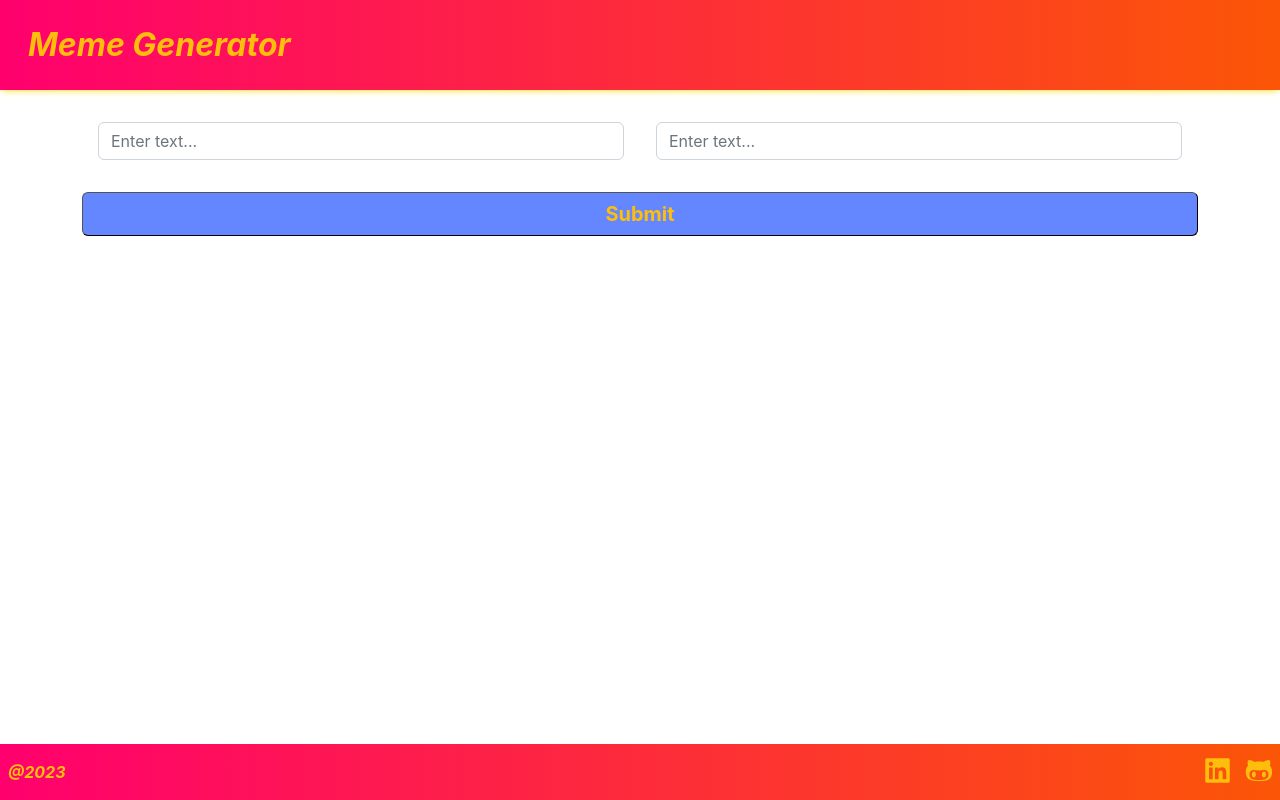
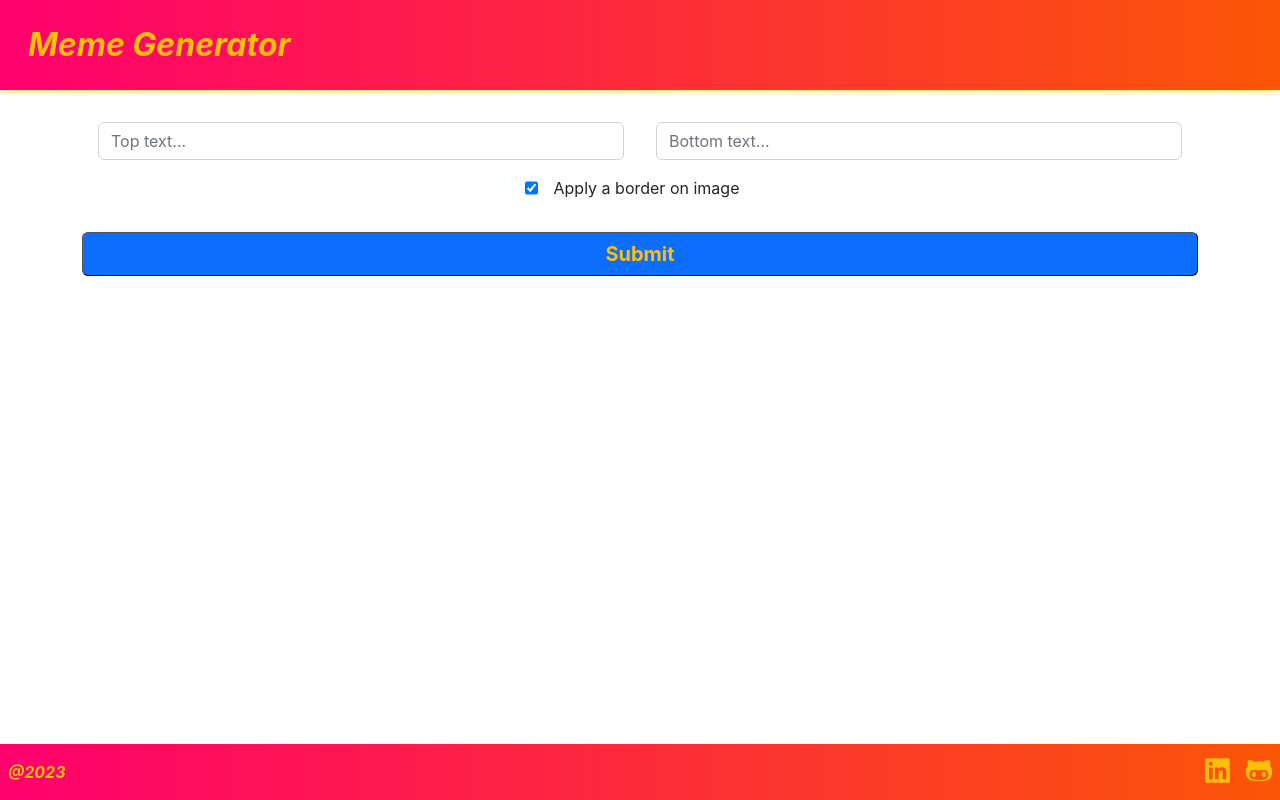
Before and after one commit to SiegfriedBz/react_tenzies--vercel, a React (Create React App) app: page / in a window 1280 px wide. Built offline with nearby package versions, Linux system fonts and the light colour scheme; no server answers.

Commit message:
add clsx + refactor

```diff
--- a/package.json
+++ b/package.json
@@ -4,6 +4,7 @@
   "private": true,
   "dependencies": {
     "bootstrap": "^5.2.3",
+    "clsx": "^1.2.1",
     "react": "^18.2.0",
     "react-dom": "^18.2.0",
     "react-scripts": "5.0.1",
--- a/src/App.js
+++ b/src/App.js
@@ -10,8 +10,9 @@ function App() {
     const [allMemeImages, setAllMemeImages] = useState([])
     const [meme, setMeme] = useState({
         url: '',
-        textTop: '',
-        textBottom: ''
+        topText: '',
+        bottomText: '',
+        withBorder: true
     })
 
     useEffect(() => {
@@ -36,8 +37,9 @@ function App() {
             const rdm = Math.floor(Math.random() *  allMemeImages.length)
             setMeme({
                 url: allMemeImages[rdm].url,
-                textTop: input.textTop ,
-                textBottom: input.textBottom
+                topText: input.topText ,
+                bottomText: input.bottomText,
+                withBorder: input.withBorder
             })
         } else { return }
     }
--- a/src/assets/styles/sheets/_button.scss
+++ b/src/assets/styles/sheets/_button.scss
@@ -6,10 +6,10 @@
   color: $yellow;
   font-size: 1.25rem;
   font-weight: bolder;
-  background-color: $blue-light;
+  background-color: $primary;
   transition: background-color 0.15s ease-in-out;
 
   &:hover {
-    background-color: $primary;
+    background-color: $blue-light;
   }
 }
--- a/src/assets/styles/sheets/_card.scss
+++ b/src/assets/styles/sheets/_card.scss
@@ -1,6 +1,12 @@
 .card--wrapper {
-  margin: 1rem 1rem;
   position: relative;
+  margin: auto;
+  max-height: 550px;
+  max-width: 550px;
+}
+
+.card--wrapper-border {
+  border: 5px solid $yellow-light;
 }
 
 .card--img {
@@ -8,18 +14,20 @@
   overflow: hidden;
 }
 
-.card--userTextTop {
+.card--topText {
   position: absolute;
+  color: $yellow-light;
   z-index: 100;
-  background-color: red;
+  font-weight: bolder;
   top: 2rem;
   left: 2rem;
 }
 
-.card--userTextBottom {
+.card--bottomText {
   position: absolute;
+  color: $yellow-light;
   z-index: 100;
-  background-color: red;
+  font-weight: bolder;
   bottom: 2rem;
   right: 2rem;
 }
--- a/src/assets/styles/sheets/index.scss
+++ b/src/assets/styles/sheets/index.scss
@@ -1,6 +1,7 @@
 @import "variables";
 @import "general";
 @import 'button';
+@import 'card';
 @import 'navbar';
 @import 'footer';
 //@import 'logo';
--- a/src/components/Card.jsx
+++ b/src/components/Card.jsx
@@ -1,13 +1,19 @@
+import clsx from 'clsx'
+
 const Card = ({ meme }) => {
-    const { url, textTop, textBottom } = meme
+    const { url, topText, bottomText, withBorder } = meme
+
+    const cardWrapperClass = clsx( 'd-flex justify-content-center card--wrapper', {
+        'card--wrapper-border': withBorder
+    })
 
     return (
             <>
-                {url && textTop && textBottom &&
-                    <div className="d-flex justify-content-center card--wrapper">
-                        <img src={url} class='card--img' alt="meme image" />
-                        <span className='card--userTextTop'>{textTop}</span>
-                        <span className='card--userTextBottom'>{textBottom}</span>
+                {url && topText && bottomText &&
+                    <div className={cardWrapperClass} >
+                        <img src={url} className='card--img' alt="meme image" />
+                        <h1 className='card--topText'>{topText}</h1>
+                        <h1 className='card--bottomText'>{bottomText}</h1>
                     </div>
                 }
             </>
--- a/src/components/Form.jsx
+++ b/src/components/Form.jsx
@@ -2,11 +2,14 @@ import { useState } from 'react'
 import Button from './shared/Button'
 
 const Form = ({onSubmitText}) => {
-    const initInput = { textTop: '', textBottom: '' }
+    const initInput = { topText: '', bottomText: '', withBorder: true }
     const [input, setInput] = useState(initInput)
 
     const handleChange = (e) => {
-        setInput({...input, [e.target.name] : e.target.value})
+        const { name, value, type, checked } = e.target
+        setInput(input => (
+            { ...input, [name] : type === 'checkbox' ? checked : value }
+        ))
     }
 
     const handleSubmit = (e) => {
@@ -17,23 +20,37 @@ const Form = ({onSubmitText}) => {
 
     return (
         <form className='my-3' onSubmit={handleSubmit}>
-            <div className="d-flex my-3">
+            <div className="d-flex flex-column my-2">
+                <div className="d-flex">
                     <input
                         type="text"
                         className="form-control mx-2"
-                    name="textTop"
-                    placeholder='Enter text...'
-                    value={input.textTop}
+                        name="topText"
+                        placeholder='Top text...'
+                        value={input.topText}
                         onChange={handleChange}
                     />
                     <input
                         type="text"
                         className="form-control mx-2"
-                    name="textBottom"
-                    placeholder='Enter text...'
-                    value={input.textBottom}
+                        name="bottomText"
+                        placeholder='Bottom text...'
+                        value={input.bottomText}
                         onChange={handleChange}
                     />
+                </div>
+                <div className="d-flex justify-content-center my-2">
+                    <input
+                        type='checkbox'
+                        checked={input.withBorder}
+                        onChange={handleChange}
+                        name='withBorder'
+                        id='withBorder'
+                    />
+                    <label
+                        className='mx-2'
+                        htmlFor='withBorder'>Apply a border on image</label>
+                </div>
             </div>
             <Button type="submit" className="button">Submit</Button>
         </form>
```
Also changed, not shown: 1 other file (tests, documents, lock files or other folders). Lines whose indentation alone changed are shown as unchanged.
